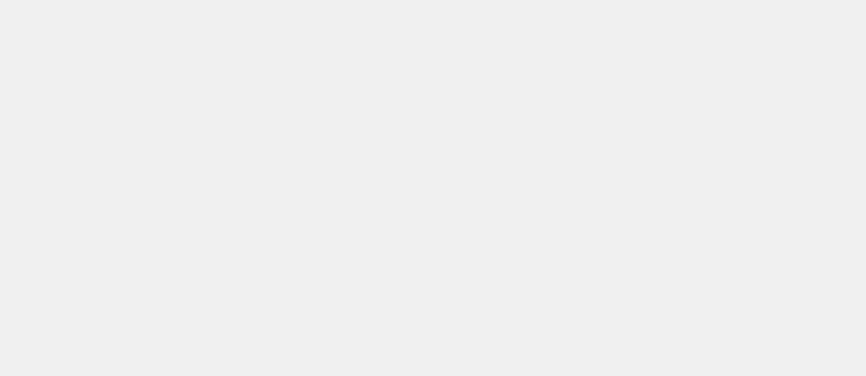
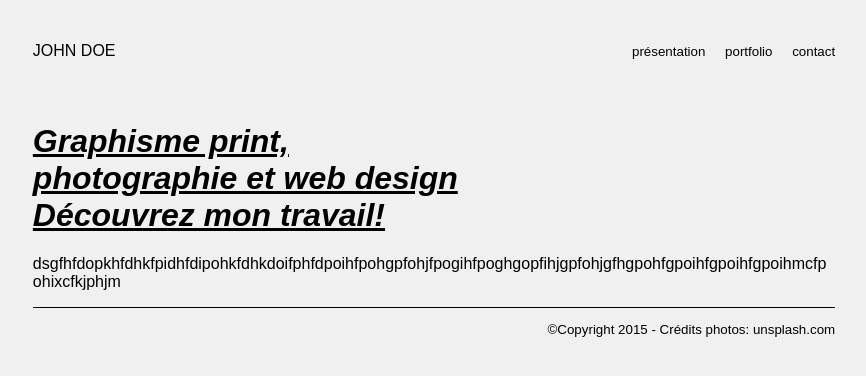
Before and after one commit to Lise2195/cours_blocs, a plain HTML site: page contact.html in a window 1280 px wide. Shown: the whole page, without its empty margins (206-1072 px from the left). Drawn offline with Linux system fonts and the light colour scheme.

Commit message:
quelques modifications

```diff
--- a/contact.html
+++ b/contact.html
@@ -3,8 +3,29 @@
   <head>
       <link rel="stylesheet" type="text/css" href="css/main.css">
     <meta charset="utf-8">
-    <title></title>
+    <title>Portfolio de John Doe</title>
   </head>
   <body>
-  </body>
+      <div class="content">
+<header>
+     <div class="logo">
+              <p>JOHN DOE</p>
+          </div>
+        <nav>
+          <ul>
+          <li><a href="index.html">présentation</a></li>
+          <li><a href="portfolio.html">portfolio</a></li>
+          <li><a href="contact">contact</a></li>
+          </ul>
+        </nav>
+</header>
+      <h1>
+      Graphisme print,<br> photographie et web design <br> Découvrez mon travail!
+  </h1>
+  <p>dsgfhfdopkhfdhkfpidhfdipohkfdhkdoifphfdpoihfpohgpfohjfpogihfpoghgopfihjgpfohjgfhgpohfgpoihfgpoihfgpoihmcfpohixcfkjphjm</p>
+  <footer>
+  <p>©Copyright 2015 - Crédits photos: unsplash.com<p>
+</footer>
+  </div>
+</body>
 </html>
```
Also changed, not shown: index.html (+25 -2 lines).
